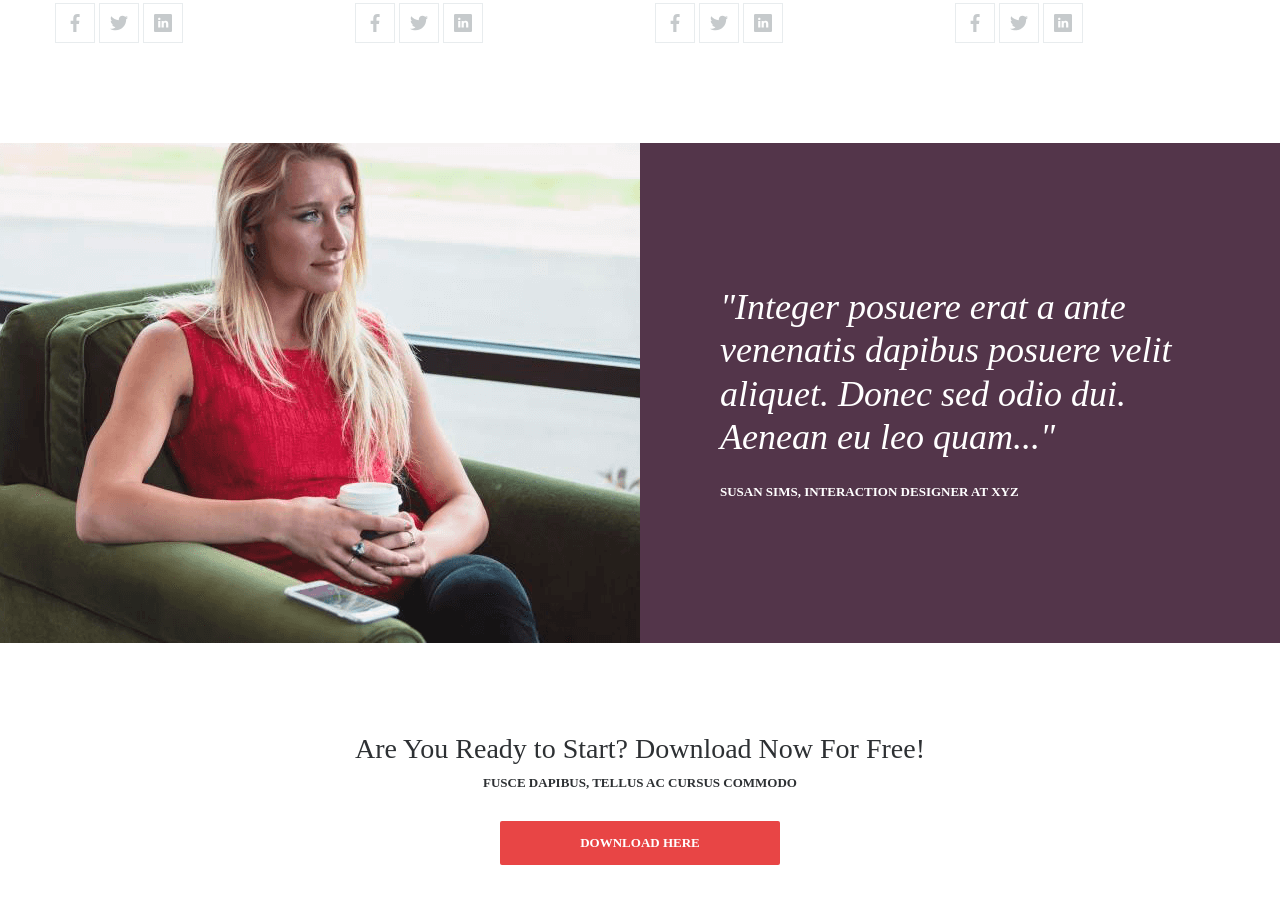
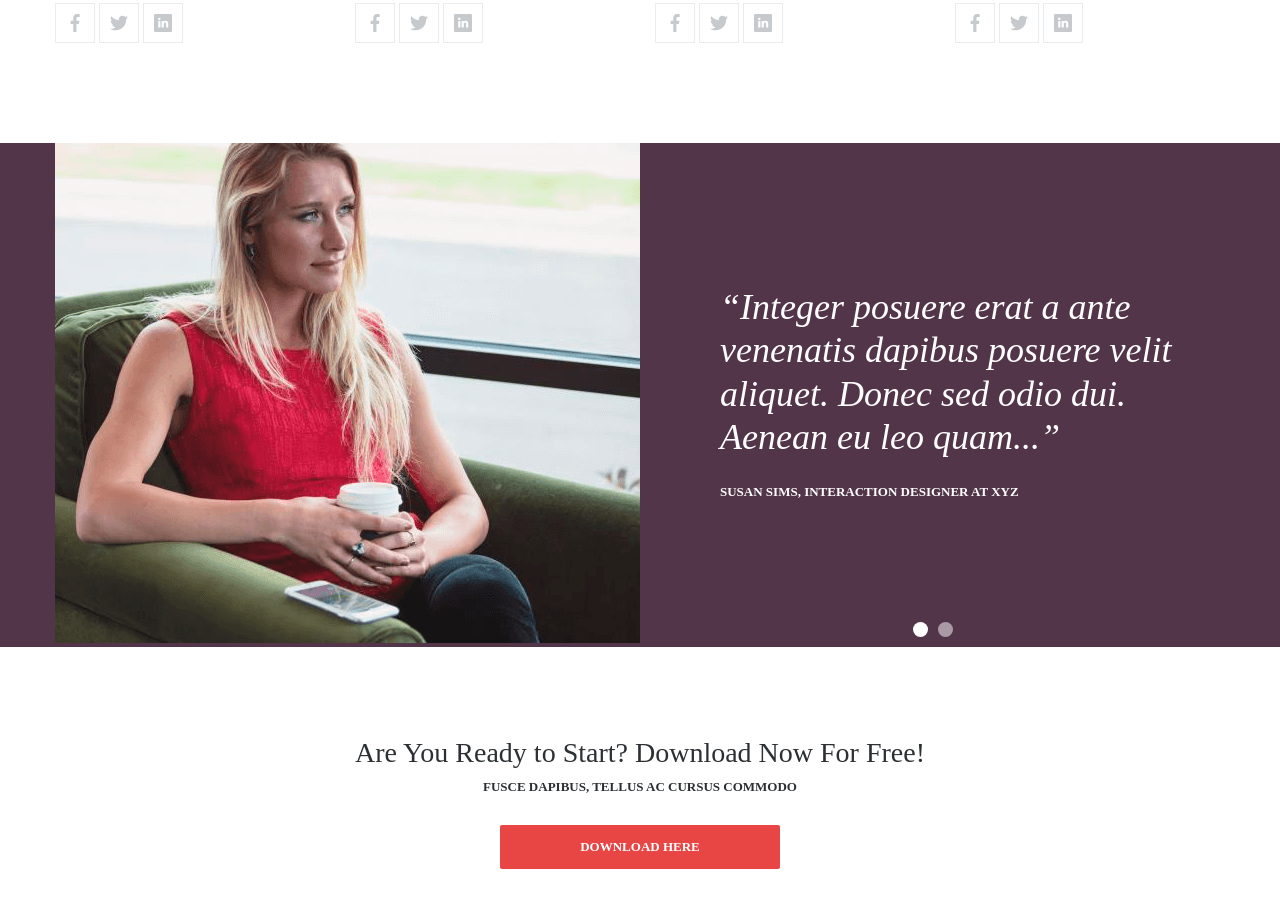
Before and after one commit to Roman-wdesign/Active_box, a website built with webpack: page src/index.html in a window 1280 px wide. Shown: the part 3424-4331 px from the top of the page. Built offline with nearby package versions, Linux system fonts and the light colour scheme; a web font is replaced by a local one.

Commit message:
Is DONE!

```diff
--- a/src/index.html
+++ b/src/index.html
@@ -5,7 +5,20 @@
     <meta name="viewport"
           content="width=device-width, user-scalable=no, initial-scale=1.0, maximum-scale=1.0, minimum-scale=1.0">
     <meta http-equiv="X-UA-Compatible" content="ie=edge">
+
+   <!--   Google   -->
+    <meta name="Description" content="Written by Saintcoder,it just simple page">
+    <meta name="google" content="notranslate" />
+
+
+    <!--    Yandex   -->
+    <meta name="Keywords" content="Websites for you"/>
+
+
+    <!--    Favicon   -->
     <link rel="icon" href="favicon.ico" type="image/ico">
+
+
     <title>Active Box</title>
 </head>
 <body>
@@ -34,7 +47,7 @@
             <div class="header__logo">
     <img src="/src/assets/icons/1.png" alt="">
 </div>
-            <nav class="nav">
+            <nav class="nav" id="nav">
 
                 <a class="nav__link" href="#" data-scroll="#features">FEATURES</a>
 
@@ -48,7 +61,7 @@
 
             </nav>
 
-            <button class="burger" type="button">
+            <button class="burger" type="button" id="navToggle">
                <span class="burger__item">Menu</span>
 
             </button>
@@ -342,19 +355,33 @@
 <div class="reviews" id="reviews">
     <div class="container">
 
-        <div class="reviews__item">
-            <div class="reviews__photo">
-                <img class="reviews__img" src="src/assets/img/Layer%2019.png" alt="">
+        <div  class="reviews__slider" id="reviewsSlider"  >
+            <div class="slick-item">
+                <div class="reviews__item">
+                    <div class="reviews__photo">
+                        <img class="reviews__img" src="src/assets/img/Layer%2019.png" alt="">
+                    </div>
+                    <div class="reviews__content">
+                        <div class="reviews__text">“Integer posuere erat a ante venenatis dapibus posuere velit aliquet. Donec sed odio dui. Aenean eu leo quam...”</div>
+                        <div class="reviews__author">Susan Sims, Interaction Designer at XYZ</div>
+                    </div>
+                </div>
             </div>
-            <div class="reviews__content">
-                <div class="reviews__text">
-                    "Integer posuere erat a ante
-                    venenatis dapibus posuere velit
-                    aliquet. Donec sed odio dui. Aenean
-                    eu leo quam..."</div>
-                <div class="reviews__author">Susan Sims, Interaction Designer at XYZ</div>
+
+            <div class="slick-item">
+                <div class="reviews__item">
+                    <div class="reviews__photo">
+                        <img class="reviews__img" src="src/assets/img/Layer%2019.png" alt="">
+                    </div>
+                    <div class="reviews__content">
+                        <div class="reviews__text">“This slide has been changed!”</div>
+                        <div class="reviews__author">Susan Sims, Interaction Designer at XYZ</div>
+                    </div>
+                </div>
             </div>
         </div>
+
+
 
     </div>
 </div>
--- a/src/models/first.js
+++ b/src/models/first.js
@@ -1,4 +1,7 @@
-import $ from "jquery";
+import $ from 'jquery';
+import 'slick-carousel';
+
+
 
 //Fixed Header
 
@@ -7,6 +10,8 @@ $(function () {
     let intro = $("#intro");
     let introH = intro.innerHeight();
     let scrollPos = $(window).scrollTop();
+
+
 
     checkScroll(scrollPos, introH);
 
@@ -34,10 +39,42 @@ $(function () {
        let elementID = $(this).data('scroll');
        let elementOffset = $(elementID).offset().top;
 
-       console.log(elementOffset);
+       nav.removeClass("show");
+
+
 
        $('html, body').animate({
            scrollTop: elementOffset - 70
        }, 500);
    });
+
+    //Nav Toggle
+
+     let nav = $("#nav");
+     let navToggle = $("#navToggle");
+
+    navToggle.on ("click", function (e) {
+        e.preventDefault();
+        nav.toggleClass("show");
+    });
+
+    //Reviews
+
+
+
 });
+$(document).ready(function () {
+
+    $('.reviews__slider').slick({
+
+        infinite: true,
+        arrows: false,
+        dots: true,
+        speed: 500,
+        slidesToShow: 1,
+        slidesToScroll: 1,
+        easing:'ease',
+        initialSlide: 0,
+    });
+
+});
--- a/src/styles/scss/style.scss
+++ b/src/styles/scss/style.scss
@@ -1,6 +1,12 @@
 @import "utils/reset";
 @import "utils/vars";
 @import "utils/fonts";
+
+
+//@import "slickfix";
+//@import "~slick-carousel/slick/slick.scss";
+//@import "~slick-carousel/slick/slick-theme.scss";
+
 @import "utils/nav";
 @import "utils/intro";
 @import "utils/button";
@@ -12,6 +18,9 @@
 @import "utils/download";
 @import "utils/footer";
 @import "utils/copyright";
+
+
+
 
 body{
   margin: 0;
@@ -127,11 +136,24 @@ body{
 @media (max-width: 991px){
   /* Nav*/
 .nav{
-  //display: none;
+  display: none;
+  background-color: #31344e;
+  width: 100%;
+  text-align: right;
+  flex-direction: column;
   position: absolute;
   right: 0;
   top: 100%;
+
+  &.show{
+    display: flex;
+  }
 }
+
+  .nav__link{
+    padding: 9px 15px;
+  }
+
   .burger{
     display: block;
   }
@@ -257,3 +279,60 @@ body{
     right: -100px;
   }
 }
+
+.reviews__slider{
+
+}
+/* Slick */
+
+.slick-list {
+  overflow: hidden;
+}
+.slick-track{
+  display: flex;
+}
+
+
+.slick-list{
+  display: flex;
+  align-items: center;
+  justify-content: center;
+
+
+}
+.slick-dots{
+  display: flex;
+  justify-content: center;
+  margin: 0;
+  padding: 0 0 10px;
+  list-style: none;
+  width: 50%;
+  position: absolute;
+  bottom: 0;
+  right: 0;
+  z-index: 10;
+
+}
+.slick-dots li{
+  margin: 0 5px;
+}
+
+
+ .slick-dots button{
+   width: 15px;
+   height: 15px;
+  background: #ffffff;
+   border-radius: 50%;
+   opacity: 0.5;
+   border: 0;
+   padding: 0;
+   font-size: 0;
+   color: transparent;
+   cursor: pointer;
+   &:focus{
+     outline: 0;
+   }
+}
+.slick-dots .slick-active button{
+  opacity: 1;
+}
--- a/src/styles/scss/utils/testimonials.scss
+++ b/src/styles/scss/utils/testimonials.scss
@@ -6,9 +6,21 @@
   background-color: #53354a;
 }
 
+.reviews__slider{
+  position: relative;
+  height: 500px;
+  overflow: hidden;
+  &.slick-initialized {
+  height: auto;
+}
+}
+
+
 .reviews__item{
   display: flex;
   flex-wrap: wrap;
+  overflow: hidden;
+  min-width: 0;
 }
 
 .reviews__photo{
@@ -31,6 +43,7 @@ position: absolute;
   width: 50%;
   padding-left: 80px;
   justify-content: center;
+  min-width: 0;
 }
 .reviews__text{
   font:{
--- a/webpack.config.js
+++ b/webpack.config.js
@@ -1,4 +1,5 @@
 const path= require('path');
+const webpack = require('webpack');
 const HTMLWebpackPlugin= require('html-webpack-plugin');
 const{CleanWebpackPlugin} =require('clean-webpack-plugin');
 const CopyPlugin= require('copy-webpack-plugin');
@@ -91,6 +92,12 @@ module.exports = {
 }),
         new MiniCssExtractPlugin({
             filename:filename('css'),
+        }),
+        new webpack.ProvidePlugin({
+            $ : 'jquery',
+            jQuery : 'jquery',
+            'window.jQuery' : 'jquery'
+
         })
     ],
     module: {
```
Also changed, not shown: package.json (+6 -2 lines), src/Index.js (+10 -2 lines), 1 other file.
